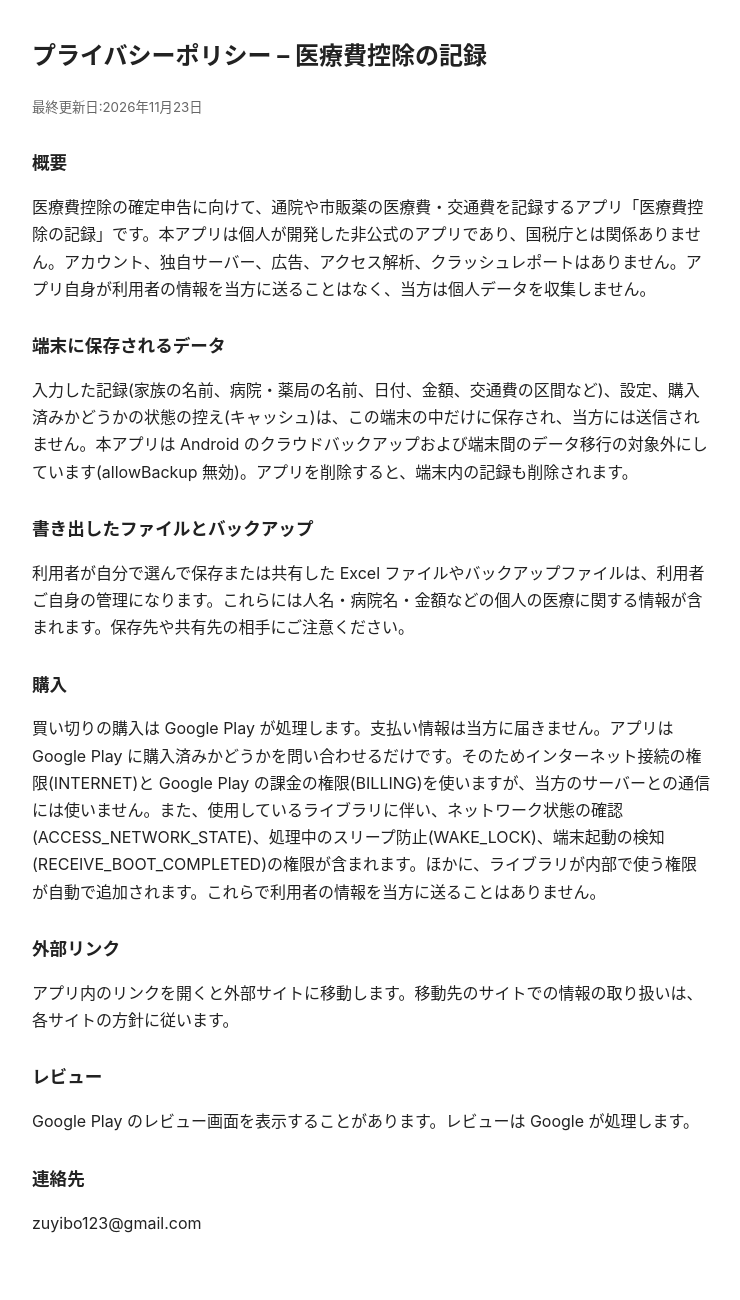
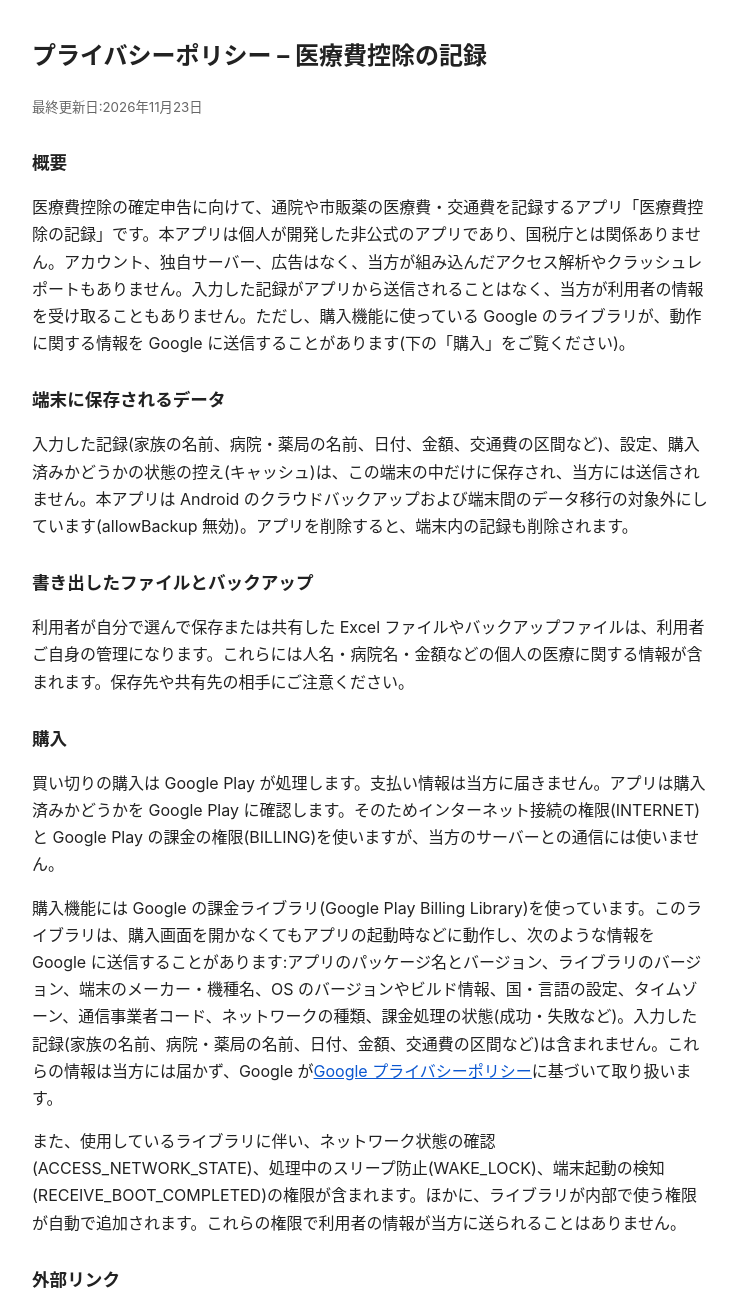
Before and after one commit to brucechu777/brucechu777.github.io, a plain HTML site: page iryohi/privacy.html in a window 1280 px wide. Shown: the top 1300 px of the page, without its empty margins (268-1008 px from the left). Before the commit the page ends 1273 px from the top, so only its background shows below. Drawn offline with Linux system fonts and the light colour scheme.

Commit message:
fix(iryohi): 隐私页写明收款库发送的信息
Co-Authored-By: Claude Opus 5.5 <noreply@anthropic.com>
Claude-Session: https://claude.ai/code/session_017HH9JYL2V7XDQKoGhP7MEv

```diff
--- a/iryohi/privacy.html
+++ b/iryohi/privacy.html
@@ -10,13 +10,15 @@
 <h1>プライバシーポリシー – 医療費控除の記録</h1>
 <small>最終更新日:2026年11月23日</small>
 <h2>概要</h2>
-<p>医療費控除の確定申告に向けて、通院や市販薬の医療費・交通費を記録するアプリ「医療費控除の記録」です。本アプリは個人が開発した非公式のアプリであり、国税庁とは関係ありません。アカウント、独自サーバー、広告、アクセス解析、クラッシュレポートはありません。アプリ自身が利用者の情報を当方に送ることはなく、当方は個人データを収集しません。</p>
+<p>医療費控除の確定申告に向けて、通院や市販薬の医療費・交通費を記録するアプリ「医療費控除の記録」です。本アプリは個人が開発した非公式のアプリであり、国税庁とは関係ありません。アカウント、独自サーバー、広告はなく、当方が組み込んだアクセス解析やクラッシュレポートもありません。入力した記録がアプリから送信されることはなく、当方が利用者の情報を受け取ることもありません。ただし、購入機能に使っている Google のライブラリが、動作に関する情報を Google に送信することがあります(下の「購入」をご覧ください)。</p>
 <h2>端末に保存されるデータ</h2>
 <p>入力した記録(家族の名前、病院・薬局の名前、日付、金額、交通費の区間など)、設定、購入済みかどうかの状態の控え(キャッシュ)は、この端末の中だけに保存され、当方には送信されません。本アプリは Android のクラウドバックアップおよび端末間のデータ移行の対象外にしています(allowBackup 無効)。アプリを削除すると、端末内の記録も削除されます。</p>
 <h2>書き出したファイルとバックアップ</h2>
 <p>利用者が自分で選んで保存または共有した Excel ファイルやバックアップファイルは、利用者ご自身の管理になります。これらには人名・病院名・金額などの個人の医療に関する情報が含まれます。保存先や共有先の相手にご注意ください。</p>
 <h2>購入</h2>
-<p>買い切りの購入は Google Play が処理します。支払い情報は当方に届きません。アプリは Google Play に購入済みかどうかを問い合わせるだけです。そのためインターネット接続の権限(INTERNET)と Google Play の課金の権限(BILLING)を使いますが、当方のサーバーとの通信には使いません。また、使用しているライブラリに伴い、ネットワーク状態の確認(ACCESS_NETWORK_STATE)、処理中のスリープ防止(WAKE_LOCK)、端末起動の検知(RECEIVE_BOOT_COMPLETED)の権限が含まれます。ほかに、ライブラリが内部で使う権限が自動で追加されます。これらで利用者の情報を当方に送ることはありません。</p>
+<p>買い切りの購入は Google Play が処理します。支払い情報は当方に届きません。アプリは購入済みかどうかを Google Play に確認します。そのためインターネット接続の権限(INTERNET)と Google Play の課金の権限(BILLING)を使いますが、当方のサーバーとの通信には使いません。</p>
+<p>購入機能には Google の課金ライブラリ(Google Play Billing Library)を使っています。このライブラリは、購入画面を開かなくてもアプリの起動時などに動作し、次のような情報を Google に送信することがあります:アプリのパッケージ名とバージョン、ライブラリのバージョン、端末のメーカー・機種名、OS のバージョンやビルド情報、国・言語の設定、タイムゾーン、通信事業者コード、ネットワークの種類、課金処理の状態(成功・失敗など)。入力した記録(家族の名前、病院・薬局の名前、日付、金額、交通費の区間など)は含まれません。これらの情報は当方には届かず、Google が<a href="https://policies.google.com/privacy">Google プライバシーポリシー</a>に基づいて取り扱います。</p>
+<p>また、使用しているライブラリに伴い、ネットワーク状態の確認(ACCESS_NETWORK_STATE)、処理中のスリープ防止(WAKE_LOCK)、端末起動の検知(RECEIVE_BOOT_COMPLETED)の権限が含まれます。ほかに、ライブラリが内部で使う権限が自動で追加されます。これらの権限で利用者の情報が当方に送られることはありません。</p>
 <h2>外部リンク</h2>
 <p>アプリ内のリンクを開くと外部サイトに移動します。移動先のサイトでの情報の取り扱いは、各サイトの方針に従います。</p>
 <h2>レビュー</h2>
```
